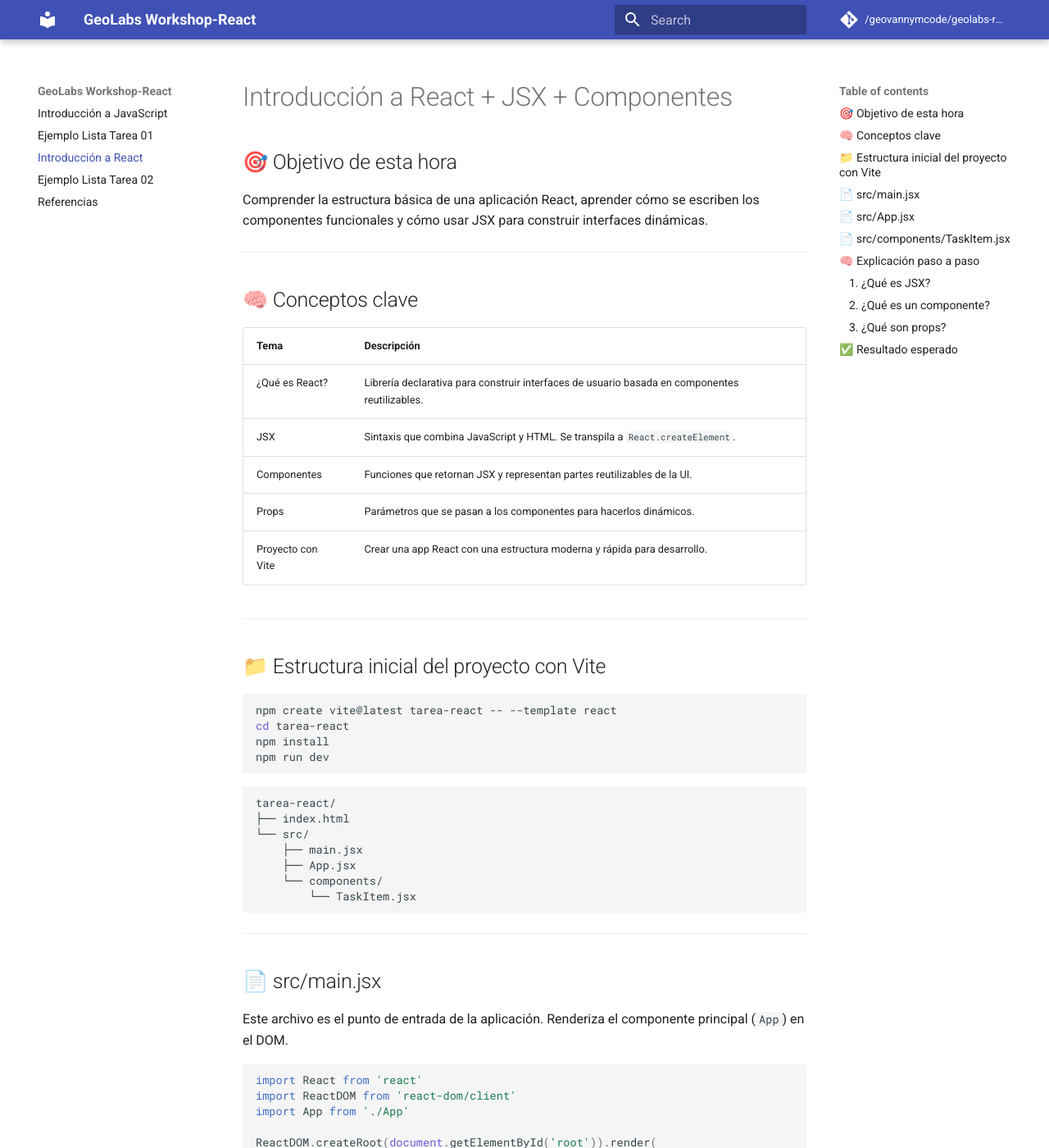
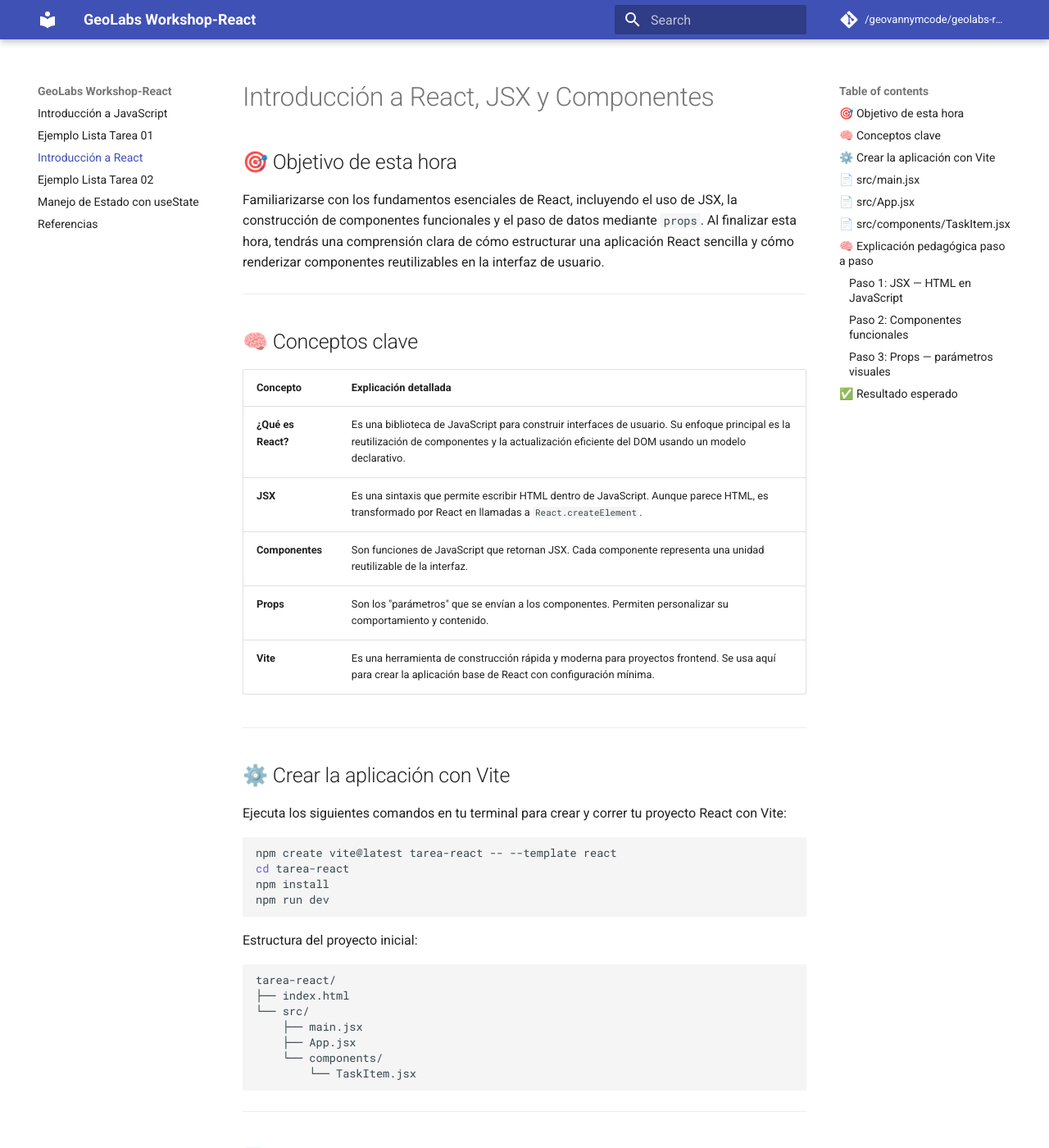
Before and after one commit to geovannymcode/geolabs-react.github.io, an MkDocs documentation site: the page built from docs/introduction_react.md, in a window 1280 px wide and 1400 px high. Shown: the whole window at 82% size. Built offline with MkDocs 1.6.1 and Material for MkDocs 9.7.7, drawn with Linux system fonts in a browser that asks for light colours; comment, search, counter and statistics services are not loaded; some of the changed text lies outside the part shown.

Commit message:
first commit

````diff
--- a/docs/introduction_react.md
+++ b/docs/introduction_react.md
@@ -1,24 +1,27 @@
-# Introducción a React + JSX + Componentes
+
+# Introducción a React, JSX y Componentes
 
 ## 🎯 Objetivo de esta hora
 
-Comprender la estructura básica de una aplicación React, aprender cómo se escriben los componentes funcionales y cómo usar JSX para construir interfaces dinámicas.
+Familiarizarse con los fundamentos esenciales de React, incluyendo el uso de JSX, la construcción de componentes funcionales y el paso de datos mediante `props`. Al finalizar esta hora, tendrás una comprensión clara de cómo estructurar una aplicación React sencilla y cómo renderizar componentes reutilizables en la interfaz de usuario.
 
 ---
 
 ## 🧠 Conceptos clave
 
-| Tema               | Descripción                                                                 |
-|--------------------|-----------------------------------------------------------------------------|
-| ¿Qué es React?     | Librería declarativa para construir interfaces de usuario basada en componentes reutilizables. |
-| JSX                | Sintaxis que combina JavaScript y HTML. Se transpila a `React.createElement`. |
-| Componentes        | Funciones que retornan JSX y representan partes reutilizables de la UI.     |
-| Props              | Parámetros que se pasan a los componentes para hacerlos dinámicos.          |
-| Proyecto con Vite  | Crear una app React con una estructura moderna y rápida para desarrollo.    |
+| Concepto           | Explicación detallada                                                                                       |
+|--------------------|-------------------------------------------------------------------------------------------------------------|
+| **¿Qué es React?** | Es una biblioteca de JavaScript para construir interfaces de usuario. Su enfoque principal es la reutilización de componentes y la actualización eficiente del DOM usando un modelo declarativo. |
+| **JSX**            | Es una sintaxis que permite escribir HTML dentro de JavaScript. Aunque parece HTML, es transformado por React en llamadas a `React.createElement`. |
+| **Componentes**    | Son funciones de JavaScript que retornan JSX. Cada componente representa una unidad reutilizable de la interfaz. |
+| **Props**          | Son los "parámetros" que se envían a los componentes. Permiten personalizar su comportamiento y contenido.   |
+| **Vite**           | Es una herramienta de construcción rápida y moderna para proyectos frontend. Se usa aquí para crear la aplicación base de React con configuración mínima. |
 
 ---
 
-## 📁 Estructura inicial del proyecto con Vite
+## ⚙️ Crear la aplicación con Vite
+
+Ejecuta los siguientes comandos en tu terminal para crear y correr tu proyecto React con Vite:
 
 ```bash
 npm create vite@latest tarea-react -- --template react
@@ -39,9 +44,9 @@
 
 ---
 
-## 📄 src/main.jsx
+## 📄 `src/main.jsx`
 
-Este archivo es el punto de entrada de la aplicación. Renderiza el componente principal (`App`) en el DOM.
+Este es el **punto de entrada de la aplicación**. Aquí React se conecta con el HTML tradicional (`index.html`) e inyecta la app React dentro del elemento con ID `root`.
 
 ```jsx
 import React from 'react'
@@ -55,11 +60,13 @@
 )
 ```
 
+> 🔍 `React.StrictMode` es una herramienta para detectar problemas potenciales durante el desarrollo.
+
 ---
 
-## 📄 src/App.jsx
+## 📄 `src/App.jsx`
 
-Componente principal donde gestionaremos la lista de tareas. Usaremos `useState` y `props`.
+Este componente representa la **estructura principal de nuestra aplicación**. Por ahora contiene una lista de tareas simulada y muestra cada una mediante el componente `TaskItem`.
 
 ```jsx
 import TaskItem from './components/TaskItem'
@@ -85,11 +92,13 @@
 export default App
 ```
 
+> 💡 Se utiliza `.map()` para renderizar múltiples componentes `TaskItem` de forma dinámica.
+
 ---
 
-## 📄 src/components/TaskItem.jsx
+## 📄 `src/components/TaskItem.jsx`
 
-Componente que representa cada tarea. Recibe `titulo` y `completado` como props.
+Este componente recibe dos `props` desde el componente padre: el `titulo` de la tarea y si está `completado`. Muestra el texto con un estilo tachado si está marcada como hecha.
 
 ```jsx
 function TaskItem({ titulo, completado }) {
@@ -107,31 +116,38 @@
 
 ---
 
-## 🧠 Explicación paso a paso
+## 🧠 Explicación pedagógica paso a paso
 
-### 1. ¿Qué es JSX?
-JSX permite escribir código que **parece HTML dentro de JavaScript**, pero en realidad se transforma en llamadas a `React.createElement`.
+### Paso 1: JSX — HTML en JavaScript
+
+JSX permite escribir estructuras similares a HTML dentro del código JavaScript. Esto mejora la claridad visual del código y permite componer interfaces complejas fácilmente.
 
 ```jsx
-const titulo = <h1>Hola Mundo</h1>
+const elemento = <h2>Hola Mundo</h2>;
 ```
 
-### 2. ¿Qué es un componente?
-Una función que retorna JSX. Puede recibir `props` como parámetros:
+### Paso 2: Componentes funcionales
+
+Un componente es simplemente una función que devuelve JSX:
 
 ```jsx
 function Saludo({ nombre }) {
-  return <p>Hola {nombre}</p>
+  return <p>Hola {nombre}</p>;
 }
 ```
 
-### 3. ¿Qué son props?
-Las props son como los "argumentos" que se pasan a los componentes para hacerlos reutilizables y dinámicos.
+Este componente puede ser reutilizado con diferentes `props`.
+
+### Paso 3: Props — parámetros visuales
+
+Los `props` permiten enviar datos a los componentes. Esto hace que nuestros componentes sean reutilizables y modulares.
+
+```jsx
+<TaskItem titulo="Leer documentación" completado={true} />
+```
 
 ---
 
 ## ✅ Resultado esperado
 
-La aplicación mostrará una lista de tareas, cada una representada por un componente `TaskItem`, con texto tachado si la tarea está completada.
-
----
+La aplicación mostrará una lista de tareas, cada una con su título. Las tareas completadas se verán con texto tachado. Aunque aún no hay lógica para agregar o modificar tareas, este es el primer paso para construir una app funcional con React.
--- a/mkdocs.yml
+++ b/mkdocs.yml
@@ -17,6 +17,7 @@
   - Ejemplo Lista Tarea 01: ejemplo_01.md
   - Introducción a React: introduction_react.md
   - Ejemplo Lista Tarea 02: ejemplo_02.md
+  - Manejo de Estado con useState: manejo_estado.md
   - Referencias: referencias.md
 
 # Customization
````
Also changed, not shown: other parts of docs/introduction_react.md (+2 -0 lines), docs/ejemplo_03.md (added, +147 -0 lines), docs/manejo_estado.md (added, +153 -0 lines).
